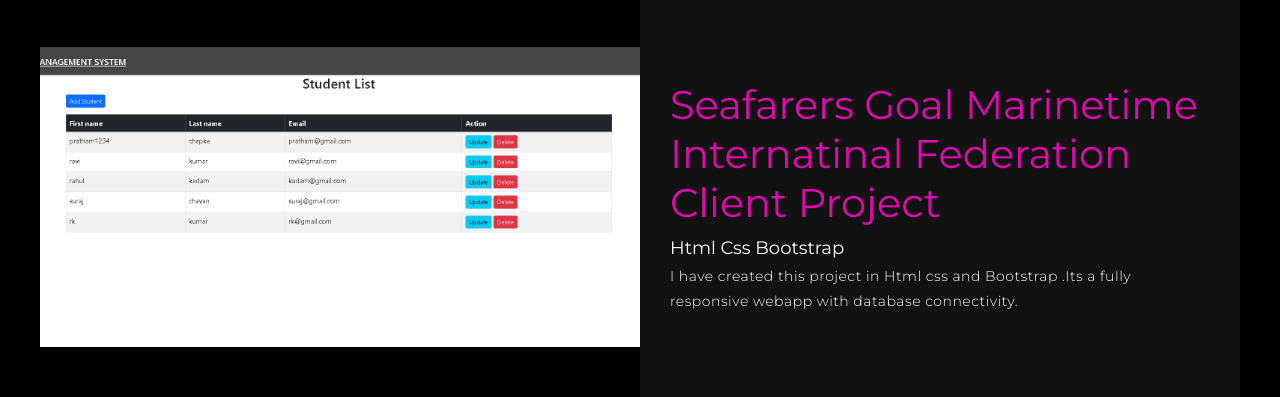
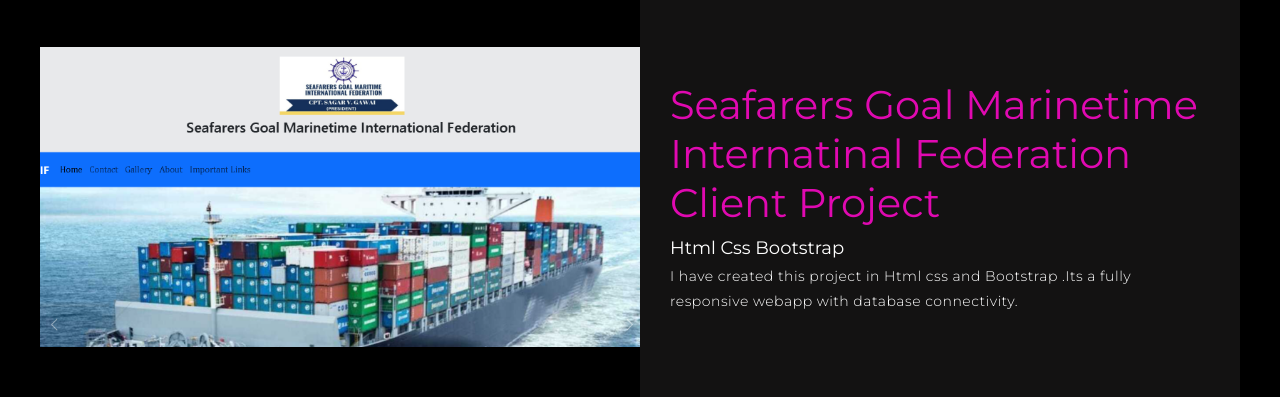
Before and after one commit to chapkepratham007/Prathams_Portfolio, a plain HTML site: page index.html in a window 1280 px wide. Shown: the part 8111-8508 px from the top of the page. Drawn offline with nearby package versions, Linux system fonts and the light colour scheme.

Commit message:
Update index.html

```diff
--- a/index.html
+++ b/index.html
@@ -322,7 +322,7 @@
             <p>I have created this project in Html css and Bootstrap .Its a fully responsive webapp with database connectivity.</p>
           </div>
           <div class="project-img">
-            <img src="./img/springbootsms.png" alt="img">
+            <img src="./img/sgmif.png" alt="img">
           </div>
         </div>
 
```
